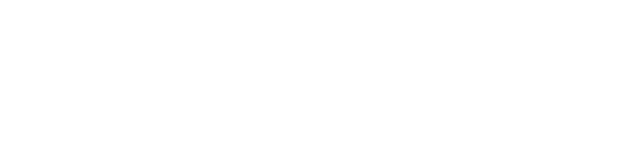
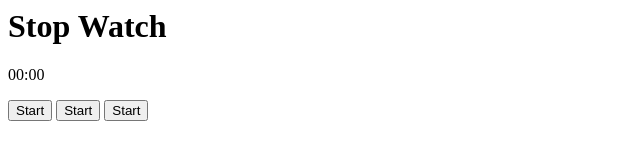
Before and after one commit to dstrivedi/stop-watch, a website: page index.html in a window 1280 px wide. Shown: the whole page, without its empty margins (0-640 px from the left). Drawn offline with Linux system fonts and the light colour scheme.

Commit message:
1 file modified

```diff
--- a/index.html
+++ b/index.html
@@ -1 +1,9 @@
-<div id="app"></div>
+<div id="app">
+  <h1>Stop Watch</h1>
+  <p><span id="mins">00</span>:<span id="seconds">00</span></p>
+  <div>
+    <button id="startBtn">Start</button>
+    <button id="startBtn">Start</button>
+    <button id="startBtn">Start</button>
+  </div>
+</div>
```
